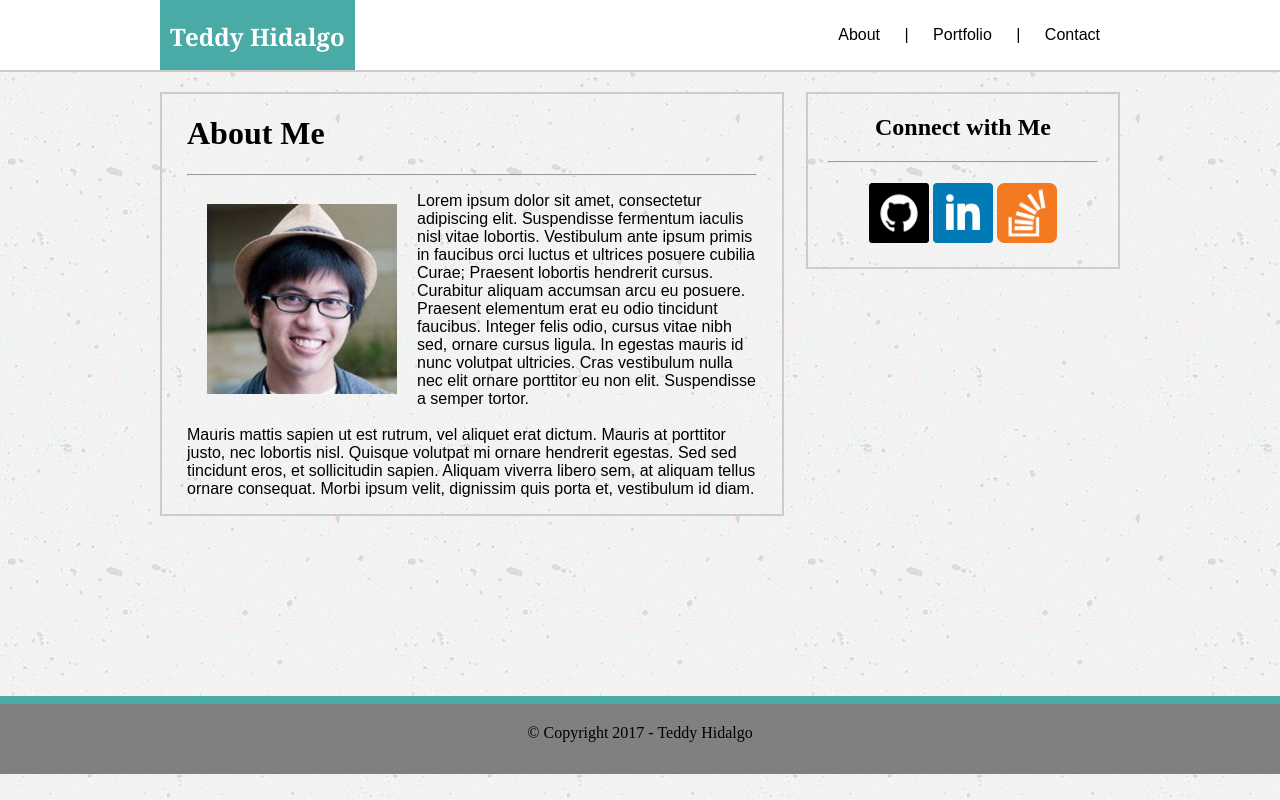
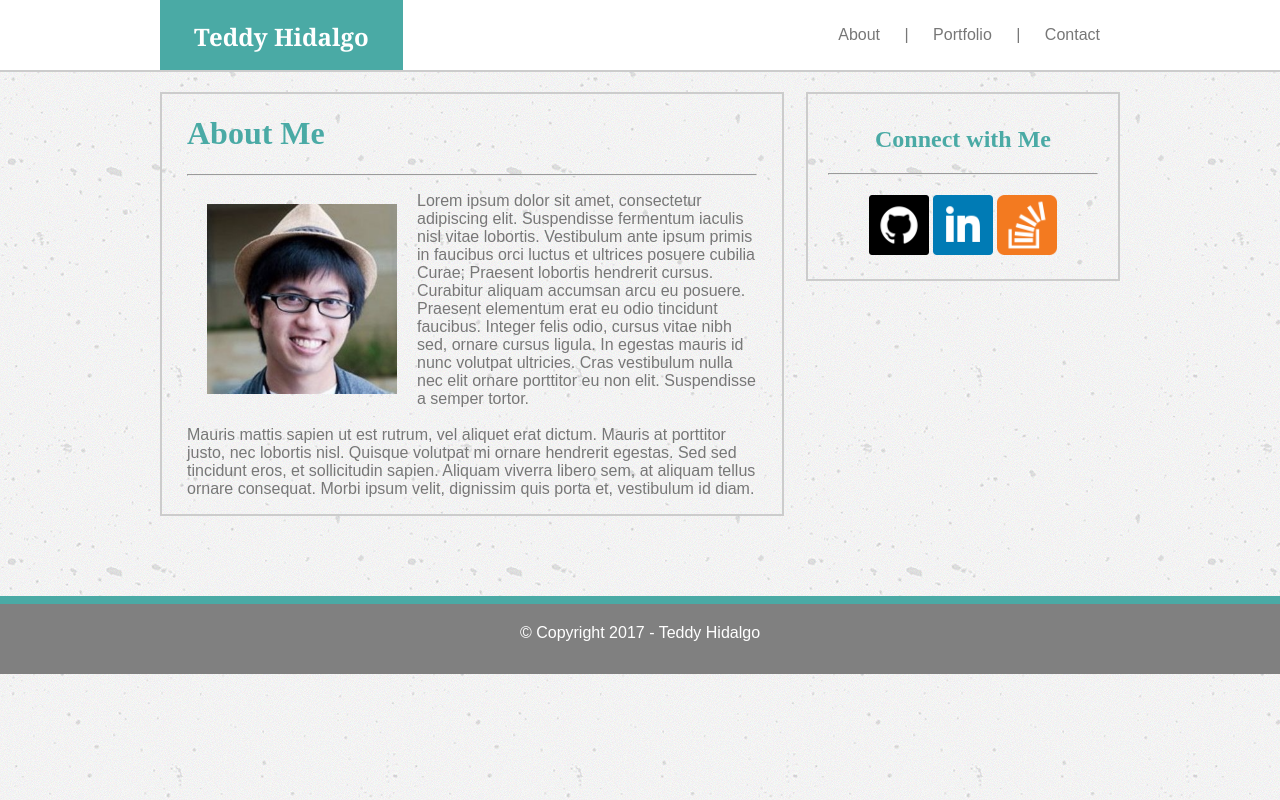
Before and after one commit to teddylockhart/Basic-Portfolio, a plain HTML site: page index.html in a window 1280 px wide. Drawn offline with Linux system fonts and the light colour scheme.

Commit message:
Postclass Update 3

```diff
--- a/assets/css/style.css
+++ b/assets/css/style.css
@@ -14,9 +14,16 @@ nav {
 	width: auto;
 	height: 70px;
 	background-color: #4aaaa5;
+	float: left;
+	padding: 0 34px 0;
+}
+
+.me {
 	color: white;
-	float: left;
-	padding: 0 10px 0;
+}
+
+h1, h2 {
+	color: #4aaaa5;
 }
 
 nav {
@@ -30,6 +37,7 @@ nav {
 
 .navbar {
 	float: right;
+	color: #777777;
 	font-family: 'Arial', 'Helvetica Neue', Helvetica, sans-serif;
 }
 
@@ -61,7 +69,7 @@ nav {
 	width: 570px;
 	border: 2px solid #cccccc;
 	padding: 0 25px;
-	margin: 0 20px 180px 0;
+	margin: 0 20px 80px 0;
 }
 
 .about img {
@@ -71,6 +79,7 @@ nav {
 }
 
 .about p {
+	color: #777777;
 	font-family: 'Arial', 'Helvetica Neue', Helvetica, sans-serif;
 }
 
@@ -79,7 +88,7 @@ nav {
 	width: 270px;
 	border: 2px solid #cccccc;
 	text-align: center;
-	padding: 0 20px 20px;
+	padding: 12px 20px 20px;
 }
 
 .sidebar hr {
@@ -92,6 +101,8 @@ nav {
 
 
 footer {
+	color: white;
+	font-family: 'Arial', 'Helvetica Neue', Helvetica, sans-serif;
 	clear: both;
 	background-color: grey;
 	height: 30px;
--- a/index.html
+++ b/index.html
@@ -14,7 +14,7 @@
 	<nav>
 		<div class="header">
 			<div class="name">
-				<h1>Teddy Hidalgo</h1>
+				<h1 class="me">Teddy Hidalgo</h1>
 			</div>
 				<div class="navbar">
 						<ul>
```
